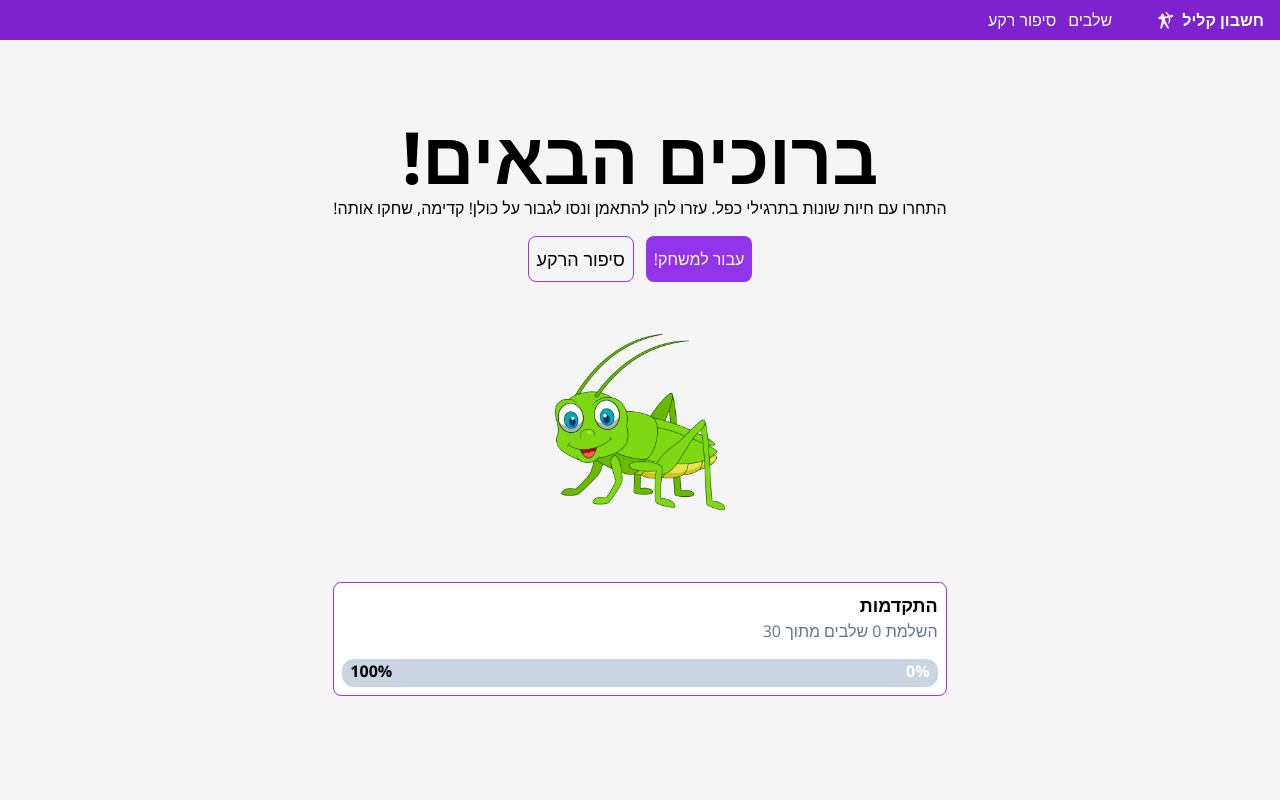
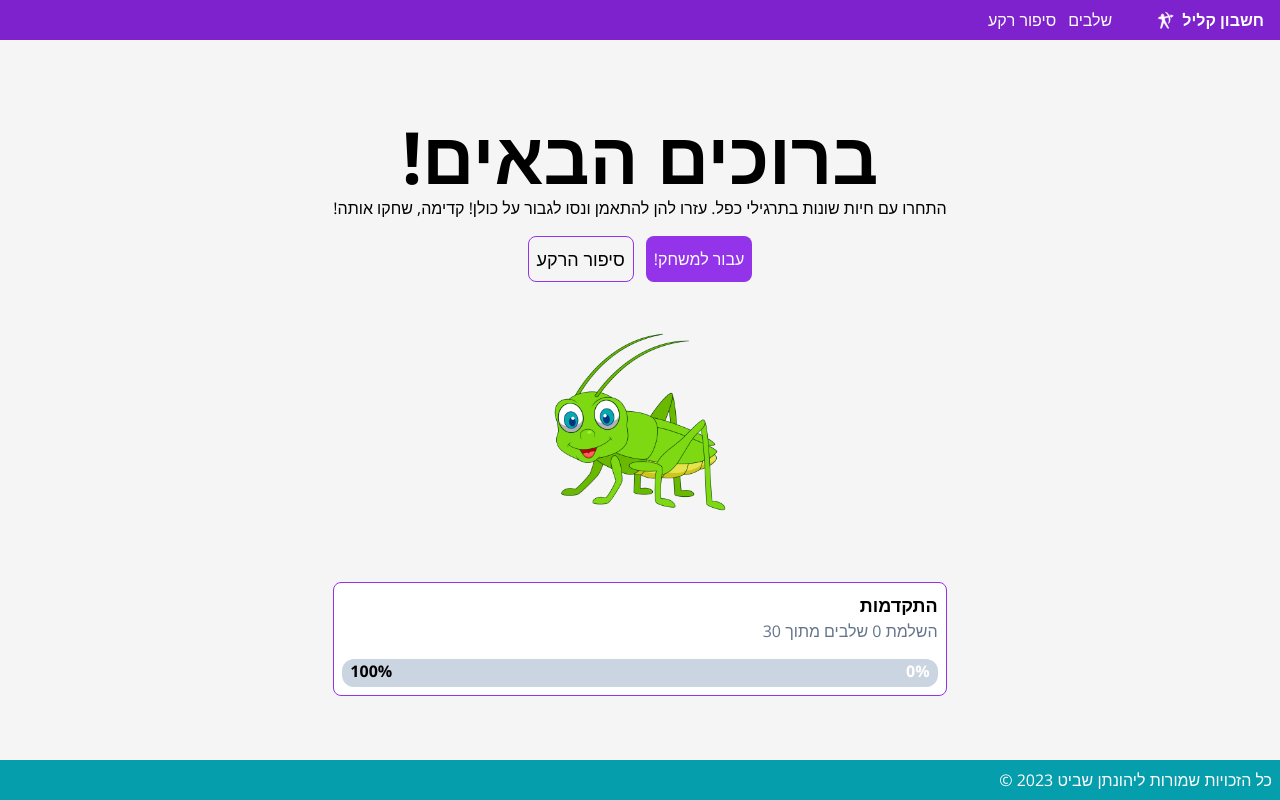
Before and after one commit to jonaprojects/mathgames, a Next.js app: page / in a window 1280 px wide. Shown: the top 800 px of the page. Built offline with nearby package versions, Linux system fonts and the light colour scheme.

Commit message:
Made the footer fixed to the bottom

```diff
--- a/components/footer/Footer.jsx
+++ b/components/footer/Footer.jsx
@@ -2,7 +2,7 @@ import React from "react";
 
 export default function Footer() {
   return (
-    <div className="pt-11">
+    <div className="pt-11 fixed bottom-0 w-full">
       <div className="bg-[#049eac] text-white p-2 absolute w-full bottom-0">
         כל הזכויות שמורות ליהונתן שביט 2023 ©
       </div>
--- a/pages/index.js
+++ b/pages/index.js
@@ -71,7 +71,7 @@ export default function Home(props) {
           <div className="bg-"></div>
         </div>
       </div> */}
-      <main className="w-full h-screen flex justify-center mt-20">
+      <main className="w-full flex justify-center mt-20">
         <div className="max-w-[85%] xl:max-w-4xl">
           <div className="text-center">
             <H1 className="mb-1">ברוכים הבאים!</H1>
--- a/pages/play.js
+++ b/pages/play.js
@@ -391,6 +391,9 @@ export default function Home() {
                     correctAnswer={number1 * number2}
                   />
                 )}
+                <div className="w-full">
+                  <Toolkit />
+                </div>
                 <div className="w-full flex mt-7">
                   <input
                     type="text"
@@ -430,7 +433,6 @@ export default function Home() {
                   className="mt-6 mb-3"
                 />
               </div>
-              <Toolkit />
             </Container>
           )}
       </Template>
```
